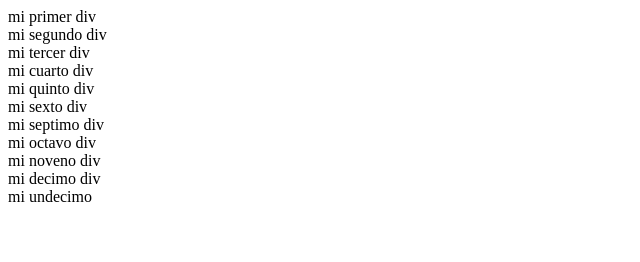
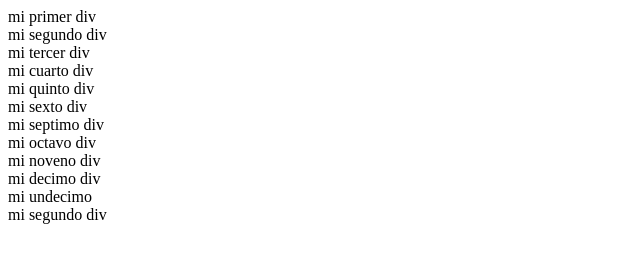
Before and after one commit to rauljm05/curso_miercoles_rjm, a plain HTML site: page index.html in a window 1280 px wide. Shown: the whole page, without its empty margins (0-640 px from the left). Drawn offline with Linux system fonts and the light colour scheme.

Commit message:
eleven commit

```diff
--- a/index.html
+++ b/index.html
@@ -17,6 +17,7 @@
     <div>mi noveno div</div>
     <div>mi decimo div</div>
     <div>mi undecimo</div>
+    <div>mi segundo div</div>
 
 
 </body>
```
